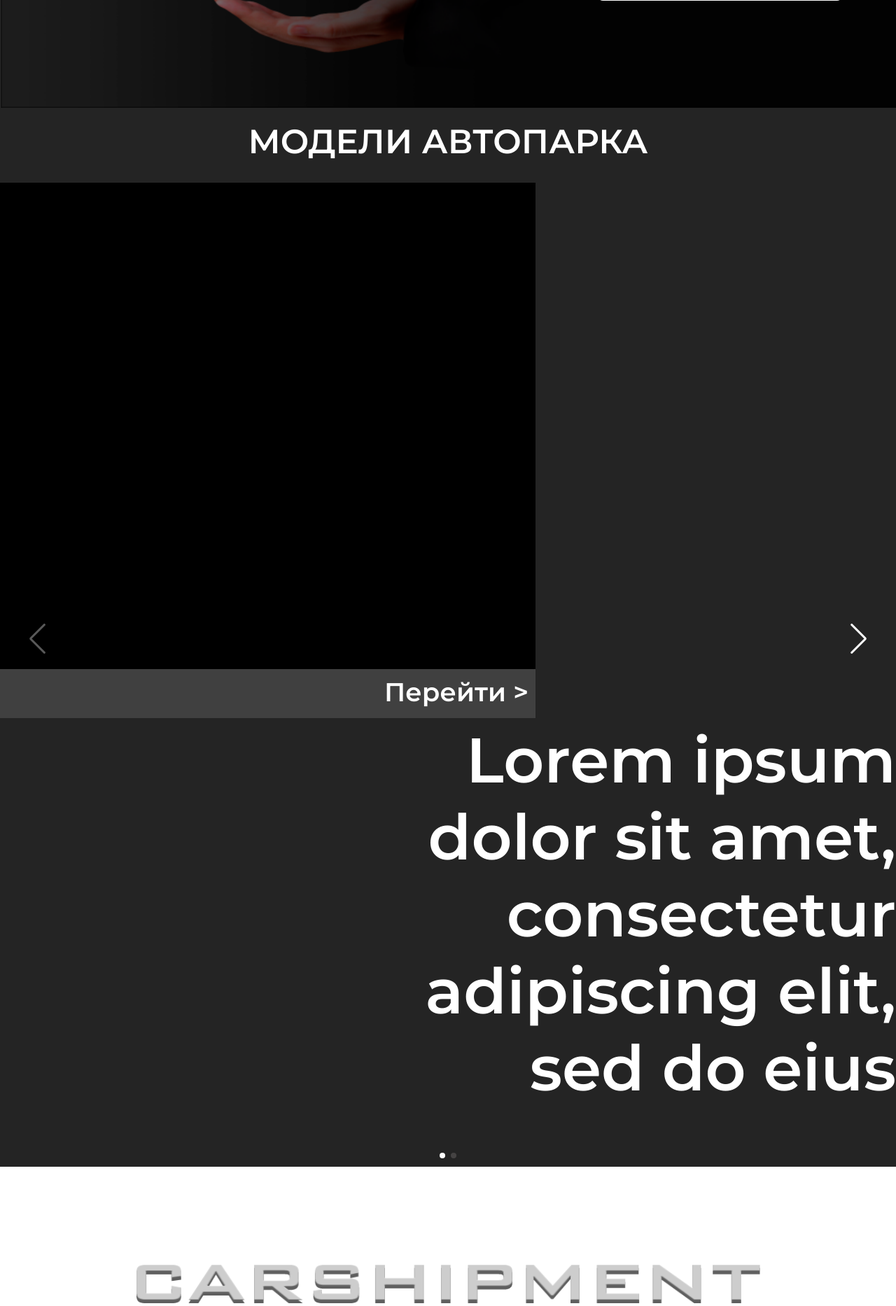
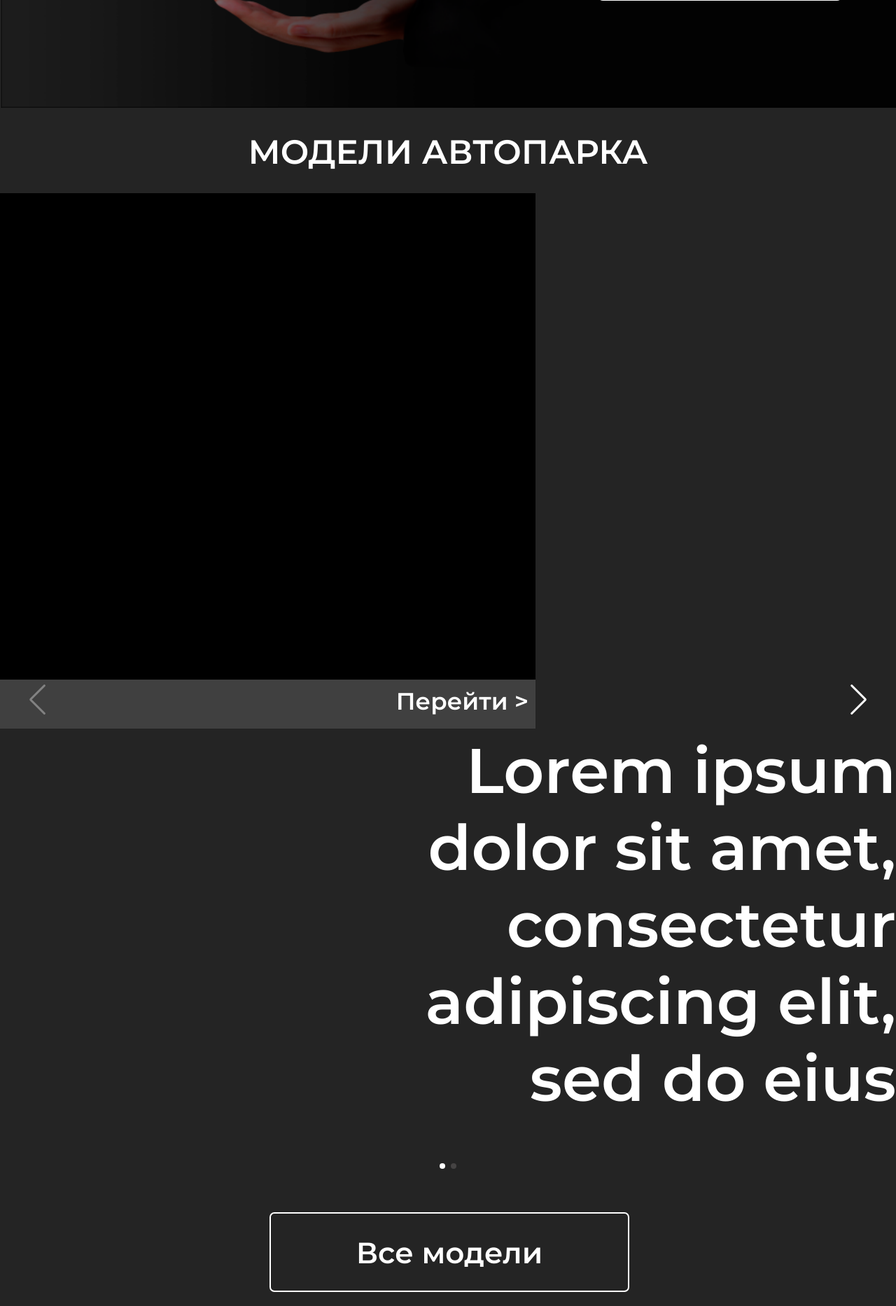
Before and after one commit to Nikita3164/Carshipment, a Flask app: page / in a window 1280 px wide. Shown: the part 470-2336 px from the top of the page at 70% size. Run offline with Flask 3, Linux system fonts and the light colour scheme.

Commit message:
Добавлена кнопка, внесены корректировки и коммен.

```diff
--- a/static/css/base_style.css
+++ b/static/css/base_style.css
@@ -4,6 +4,8 @@ body {
     margin: 0;
     background-color: #242424;
 }
+
+/*Хэдер*/
 
 .header {
     height: 100px;
@@ -44,6 +46,8 @@ body {
     padding-right: 50px;
 }
 
+/*Раздел с продажами*/
+
 .promotion img{
     width: 100%;
 }
@@ -68,7 +72,6 @@ body {
     font-size: 42px;
     text-align: center;
     padding-top: 15px;
-
 }
 
 .text{
@@ -93,6 +96,8 @@ body {
     max-width: 1638px;
     margin: 0 auto;
 }
+
+/*Модели*/
 
 .models{
     background-color: #242424;
@@ -133,7 +138,7 @@ body {
     right: 10px;
     color: white;
     font-family: 'Montserrat', sans-serif;
-    font-size: 37px;
+    font-size: 34px;
     padding-top: 10px;
 }
 
@@ -166,11 +171,13 @@ h1 {
     margin: 0;
     font-family: 'Montserrat', sans-serif;
     font-size: 48px;
-    padding-top: 15px;
+    padding-top: 30px;
     padding-bottom: 30px;
     text-align: center;
     color: white;
 }
+
+/*Слайдер*/
 
 .swiper{
     height: 100%;
@@ -197,13 +204,10 @@ h1 {
     --swiper-theme-color: black;
 }
 
-
 .swiper-pagination{
     position: static !important;
     --swiper-theme-color: black;
 }
-
-
 
 .swiper-pagination1{
     margin: 8px 0;
@@ -215,6 +219,29 @@ h1 {
 #auto_sw{
     --swiper-theme-color: white;
 }
+
+.all_models{
+    margin: 50px auto;
+    width: 510px;
+    height: 110px;
+}
+
+.all_border{
+    border: 2px solid white;
+    border-radius: 7px;
+    width: 510px;
+    height: 110px;
+}
+
+.all-text{
+    color: white;
+    font-family: 'Montserrat', sans-serif;
+    font-size: 42px;
+    text-align: center;
+    padding-top: 30px;
+}
+
+/*Раздел с текстом*/
 
 .carshipment{
     background-color: white;
@@ -244,9 +271,11 @@ h1 {
     text-align: center;
 }
 
+/*Пресс-релизы*/
+
 .press_realises{
     background-color: white;
-    height: 800px;
+    height: 675px;
 }
 
 .title_press{
--- a/templates/base.html
+++ b/templates/base.html
@@ -46,6 +46,7 @@
             </div>
             <div id="auto_sw" class="swiper-button-next"></div>
             <div id="auto_sw" class="swiper-button-prev"></div>
+            <div class="all_models"><div class="all_border"><div class="all-text">Все модели</div></div></div>
         </div>
     </div>
 
```
Also changed, not shown: static/img/foorer-background.png (added). Lines whose indentation alone changed are shown as unchanged.
